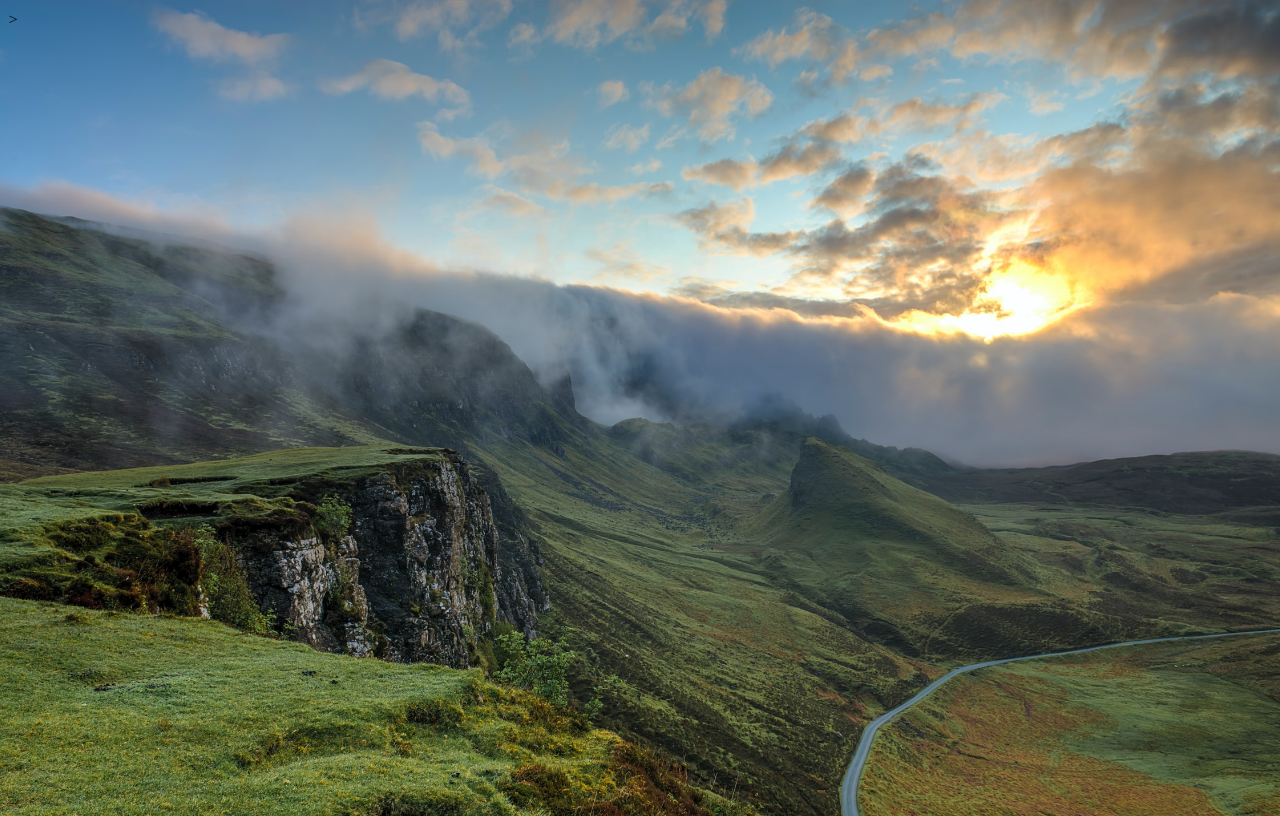
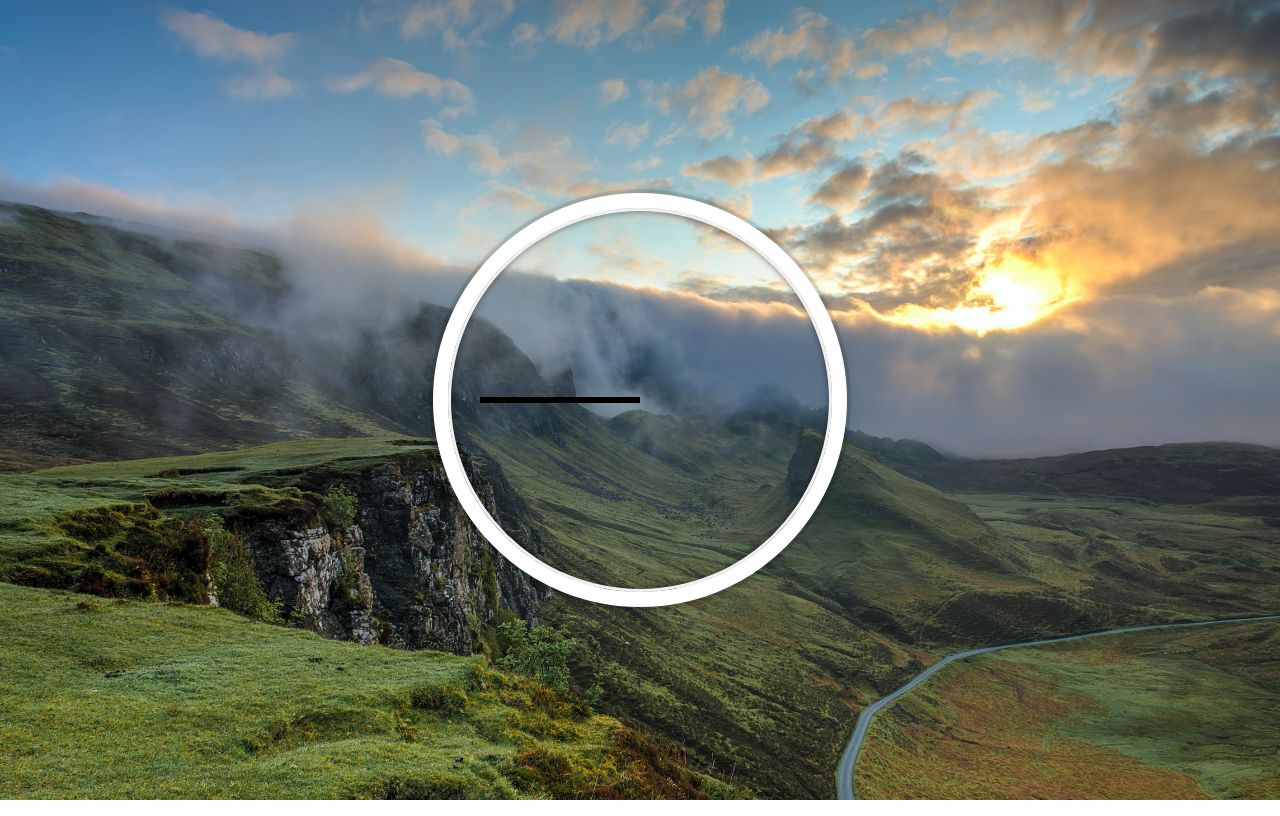
Before and after one commit to philliperod/digital_clock, a plain HTML site: page index.html in a window 1280 px wide. Drawn offline with nearby package versions, Linux system fonts and the light colour scheme.

Commit message:
added clock face and hand; realigned to center clock

```diff
--- a/dist/css/main.css
+++ b/dist/css/main.css
@@ -1,8 +1,46 @@
+.clock {
+  width: 20rem;
+  height: 20rem;
+  border: 15px solid #fff;
+  border-radius: 50%;
+  margin: 50px auto;
+  position: relative;
+  padding: 2rem;
+  -webkit-box-shadow: 0 0 0 4px rgba(0, 0, 0, 0.1), inset 0 0 0 3px #efefef, inset 0 0 10px black, 0 0 10px rgba(0, 0, 0, 0.2);
+          box-shadow: 0 0 0 4px rgba(0, 0, 0, 0.1), inset 0 0 0 3px #efefef, inset 0 0 10px black, 0 0 10px rgba(0, 0, 0, 0.2);
+}
+
+.clock_face {
+  position: relative;
+  width: 100%;
+  height: 100%;
+  -webkit-transform: translateY(-3px);
+          transform: translateY(-3px);
+}
+
+.hand {
+  width: 50%;
+  height: 6px;
+  background: black;
+  position: absolute;
+  top: 50%;
+}
+
 body {
   background-image: url("./images/v2osk-1Z2niiBPg5A-unsplash.jpg");
   background-position: center;
   background-size: cover;
-  height: 100vh;
-  width: 100vw;
+  min-height: 100vh;
   font-family: "Playfair Display", serif;
+  text-align: center;
+  margin: 0;
+  display: -webkit-box;
+  display: -ms-flexbox;
+  display: flex;
+  -webkit-box-flex: 1;
+      -ms-flex: 1;
+          flex: 1;
+  -webkit-box-align: center;
+      -ms-flex-align: center;
+          align-items: center;
 }
--- a/dist/scss/_clock.scss
+++ b/dist/scss/_clock.scss
@@ -0,0 +1,25 @@
+.clock {
+  width: 20rem;
+  height: 20rem;
+  border: 15px solid #fff;
+  border-radius: 50%;
+  margin: 50px auto;
+  position: relative;
+  padding: 2rem;
+  box-shadow: 0 0 0 4px rgba(0, 0, 0, 0.1), inset 0 0 0 3px #efefef, inset 0 0 10px black, 0 0 10px rgba(0, 0, 0, 0.2);
+}
+
+.clock_face {
+  position: relative;
+  width: 100%;
+  height: 100%;
+  transform: translateY(-3px);
+}
+
+.hand {
+  width: 50%;
+  height: 6px;
+  background: black;
+  position: absolute;
+  top: 50%;
+}
--- a/dist/scss/main.scss
+++ b/dist/scss/main.scss
@@ -1,10 +1,15 @@
 @import './variables';
+@import './clock';
 
 body {
   background-image: url('./images/v2osk-1Z2niiBPg5A-unsplash.jpg');
   background-position: center;
   background-size: cover;
-  height: 100vh;
-  width: 100vw;
+  min-height: 100vh;
   font-family: $font-family;
+  text-align: center;
+  margin: 0;
+  display: flex;
+  flex: 1;
+  align-items: center;
 }
```
